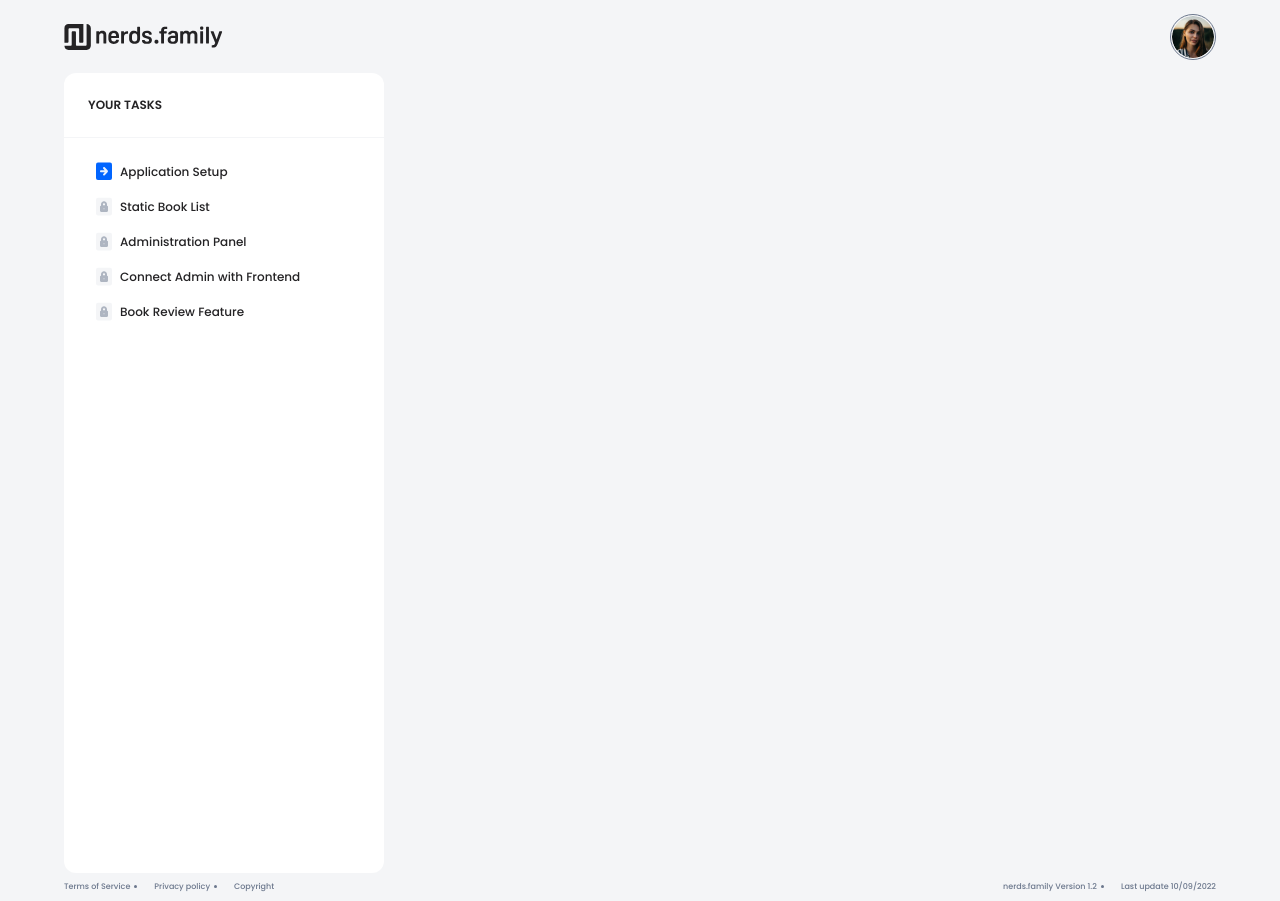
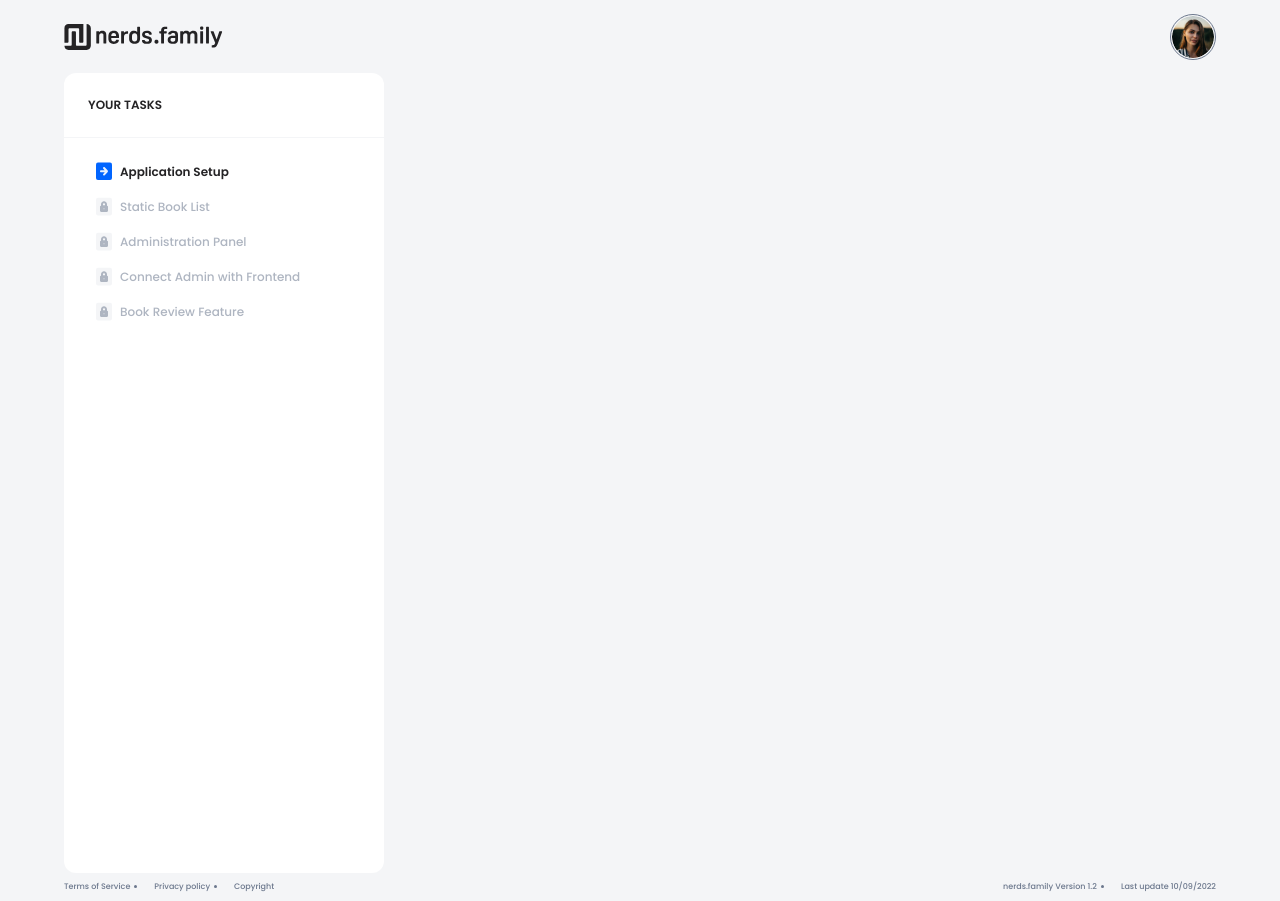
Before and after one commit to sebastianhaber/junior-front-end-developer-1665999277, a React (Create React App) app: page / in a window 1280 px wide. Built offline with nearby package versions, Linux system fonts and the light colour scheme.

Commit message:
Fix styles

```diff
--- a/src/components/organisms/tasksList/ListItem.js
+++ b/src/components/organisms/tasksList/ListItem.js
@@ -8,6 +8,7 @@ function ListItem({ task, ...props }) {
   return (
     <StyledListItem
       isBlocked={task.status === TASK_STATUS.isBlocked}
+      isActive={task.status === TASK_STATUS.isActive}
       {...props}
     >
       <img
--- a/src/components/organisms/tasksList/styles.js
+++ b/src/components/organisms/tasksList/styles.js
@@ -42,7 +42,13 @@ export const StyledListItem = styled.li`
 
   border-radius: 0.5rem;
 
-  ${(props) => props.isBlocked && `cursor: default;`}
+  ${(props) =>
+    props.isBlocked &&
+    `
+  cursor: default;
+  color: #AEB5C1;
+  `}
+  ${(props) => props.isActive && `font-weight: 600;`}
   &:hover {
     background-color: ${(props) => (props.isBlocked ? `white` : `#0165ff20`)};
   }
```
